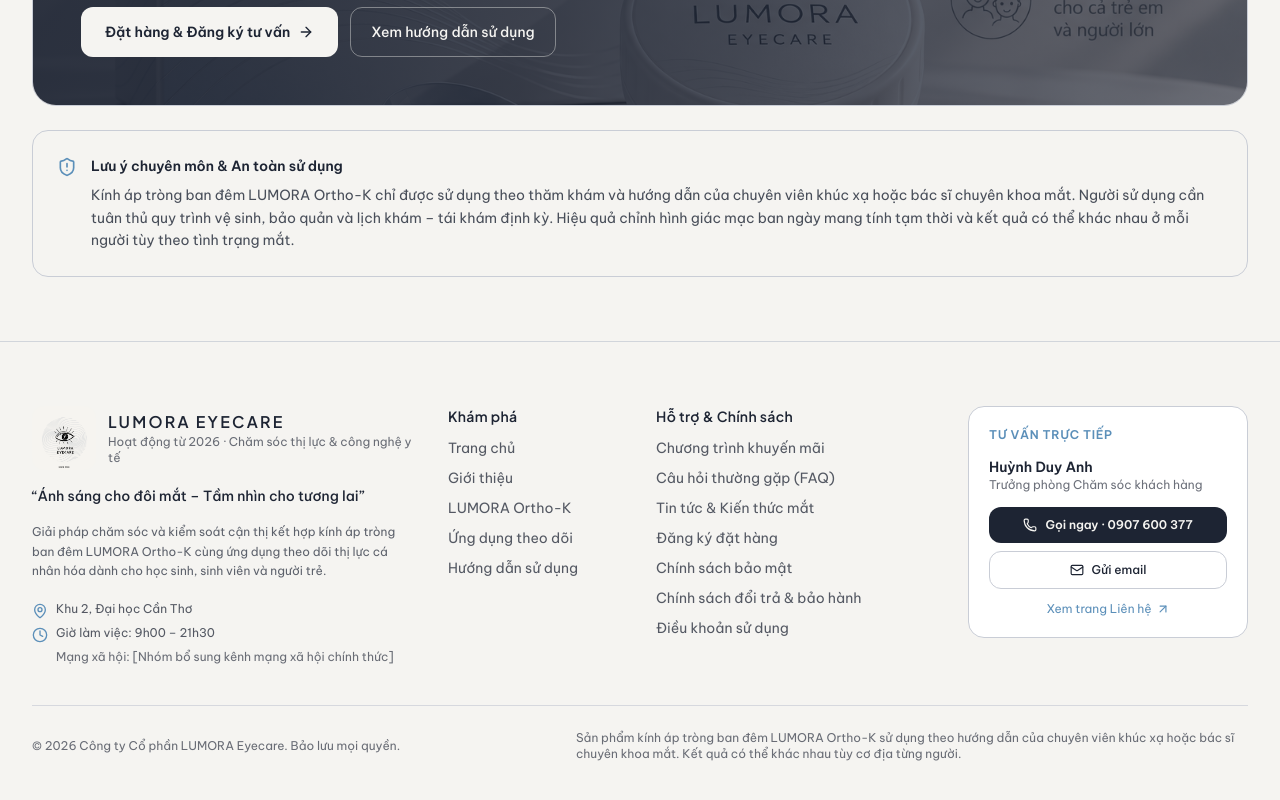
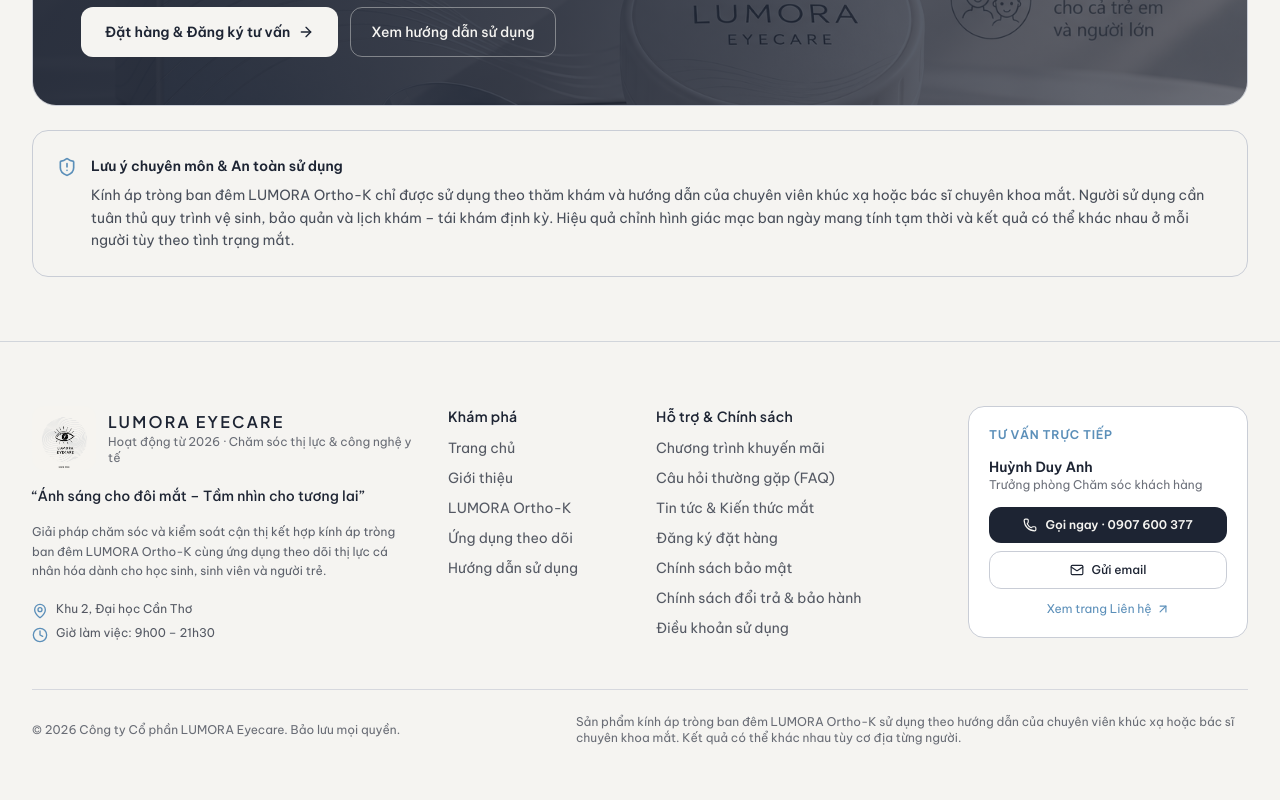
Before and after one commit to chib2401847-cmd/LUMORA-EYECARE, a React (Vite) app: page / in a window 1280 px wide. Shown: the part 6746-7546 px from the top of the page. Built offline with nearby package versions, Linux system fonts and the light colour scheme.

Commit message:
Remove social media placeholder from Footer component
Removed social media placeholder from footer.

```diff
--- a/src/components/Footer.tsx
+++ b/src/components/Footer.tsx
@@ -57,7 +57,6 @@ export const Footer: React.FC<FooterProps> = ({ onNavigate }) => {
                 <span>Giờ làm việc: {BRAND.workingHoursPlaceholder}</span>
               </p>
               <p className="text-[#1D2433]/65 dark:text-[#9BA5B8] pl-6">
-                Mạng xã hội: {BRAND.socialPlaceholder}
               </p>
             </div>
           </div>
```
